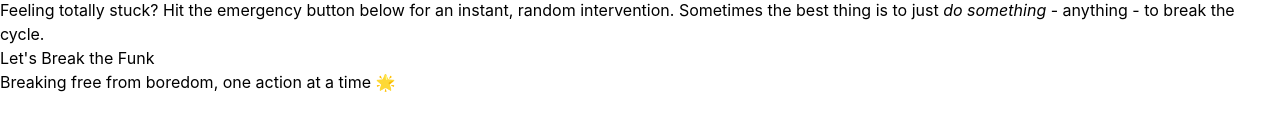
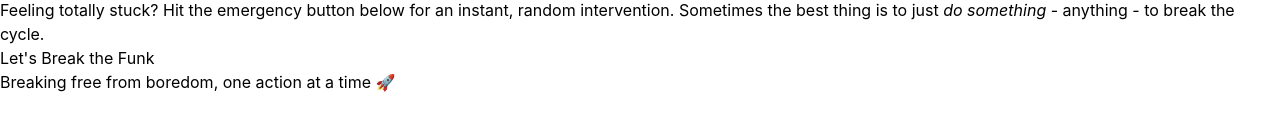
Before and after one commit to gealing-png/breakfunk, a React (Vite) app: page / in a window 1280 px wide. Shown: the part 434-564 px from the top of the page. Built offline with nearby package versions, Linux system fonts and the light colour scheme.

Commit message:
using github dev to make a simple change

```diff
--- a/src/App.jsx
+++ b/src/App.jsx
@@ -292,7 +292,7 @@ export default function App() {
         </div>
 
         <div className="text-center mt-6 text-gray-600 text-sm">
-          <p>Breaking free from boredom, one action at a time 🌟</p>
+          <p>Breaking free from boredom, one action at a time 🚀</p>
         </div>
       </div>
     </div>
```
